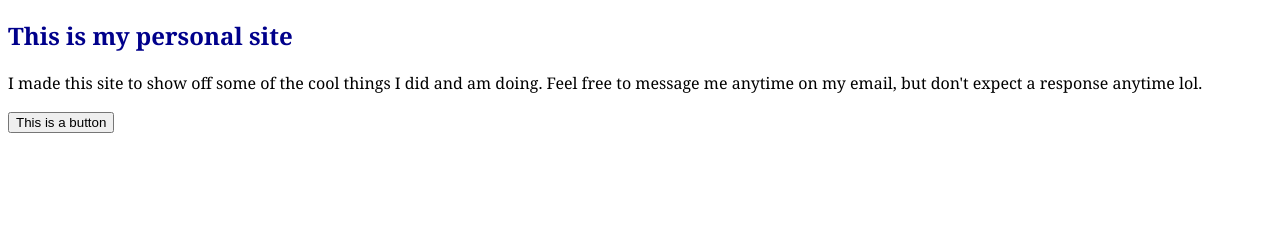
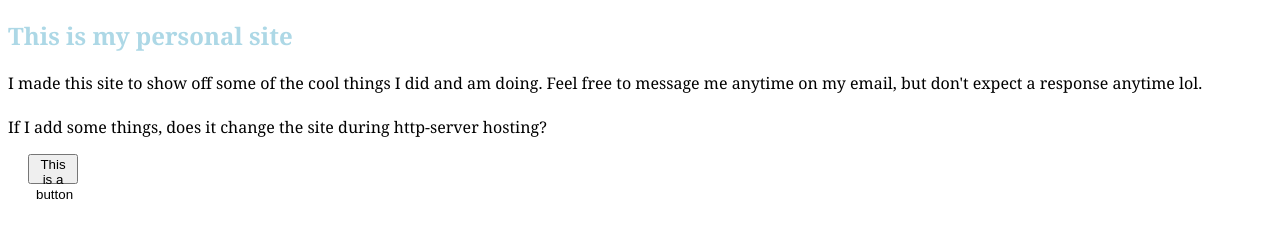
Before and after one commit to joethebrogodinez/joethebrogodinez.github.io, a plain HTML site: page index.html in a window 1280 px wide. Shown: the part 67-304 px from the top of the page. Drawn offline with Linux system fonts and the light colour scheme.

Commit message:
button changes

```diff
--- a/index.css
+++ b/index.css
@@ -7,3 +7,15 @@ h1 {
     font-size: 30;
     color: blue;
 }
+
+h2 {
+    color: lightblue;
+}
+
+button {
+    position: absolute;
+    display: inline;
+    margin-left: 20px;
+    width: 50px;
+    height: 30px;
+}
--- a/index.html
+++ b/index.html
@@ -7,13 +7,14 @@
 <link rel="stylesheet" href="index.css">
 
 <body>
-    <h1 id="title" style="color:blue;">Hi there!</h1>
-    <h2 style="color:darkblue;">This is my personal site</h2>
+    <h1 id="title">Hi there!</h1>
+    <h2>This is my personal site</h2>
     <p>
         I made this site to show off some of the cool things I did and am doing. Feel free to message me anytime on my email, but don't
-        expect a response anytime lol.
+        expect a response anytime lol. <br><br>
+        If I add some things, does it change the site during http-server hosting?
     </p>
-    <button id="test_button" type="button">This is a button</button>
+    <button id="test_button">This is a button</button>
 
 <script src="index.js"></script>
 </body>
--- a/index.js
+++ b/index.js
@@ -11,7 +11,7 @@ function render() {
 }
 
 function colorChange() {
-    document.getElementById('title').style.color = 'purple';
+    document.getElementById('title').style.color = 'green';
 }
 
 init();
```
